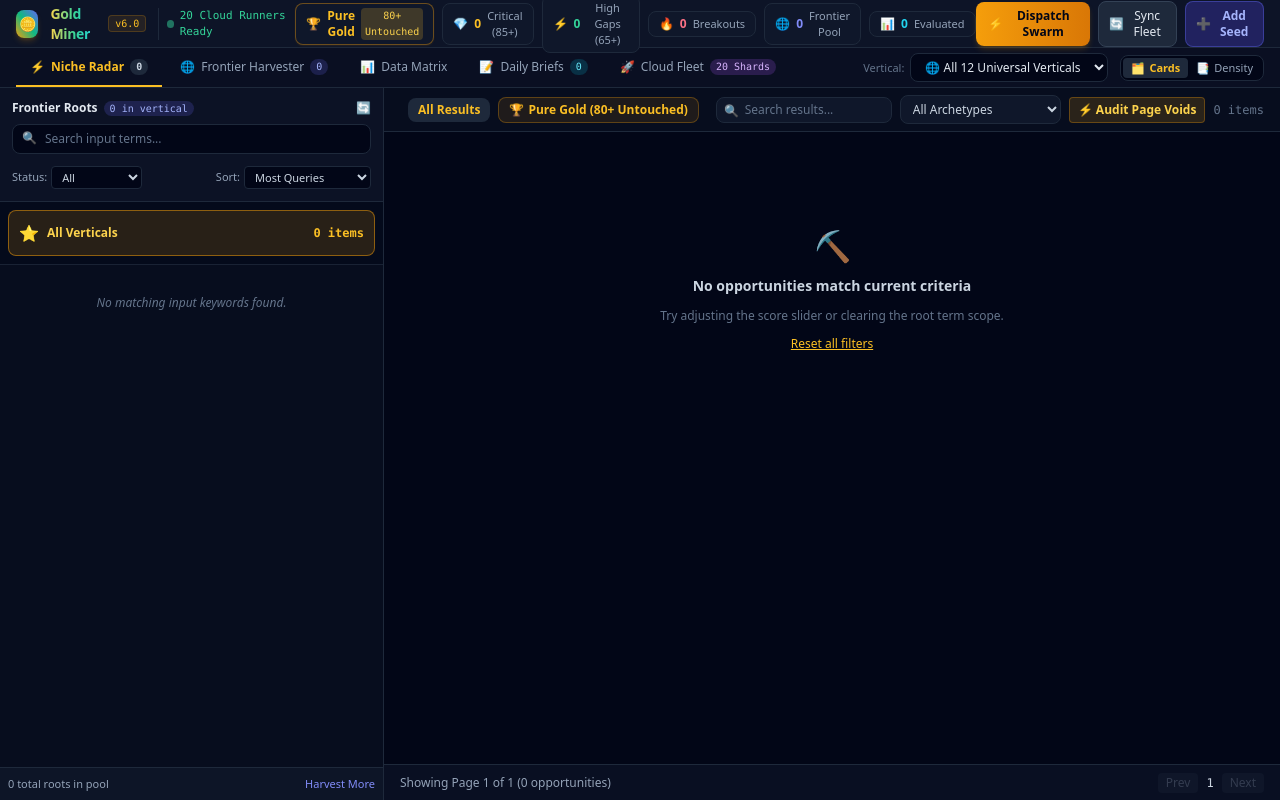
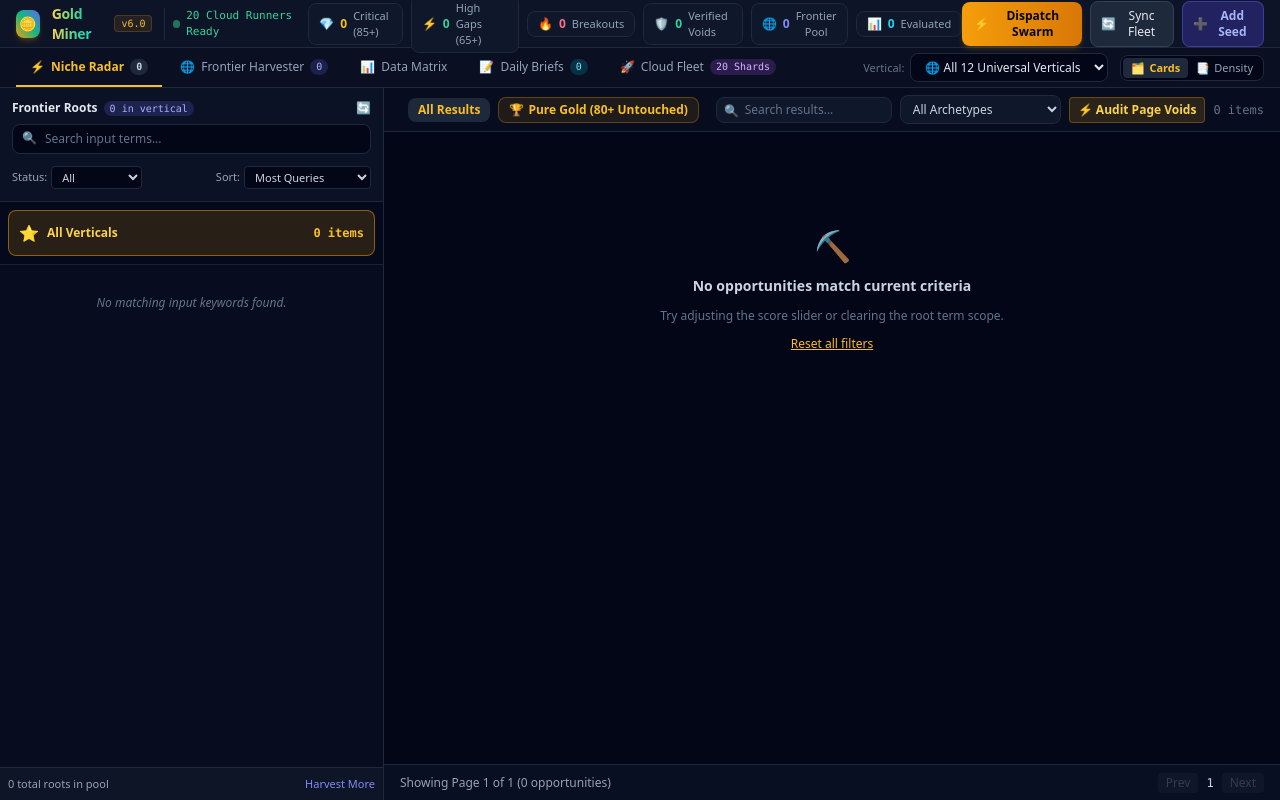
Before and after one commit to dadasadac6/data-stream-sync, a website: page ui/templates/index.html in a window 1280 px wide. Drawn offline with nearby package versions, Linux system fonts and the light colour scheme; no server answers.

Commit message:
fix(ui): eliminate duplicate header filter bar, add verified voids KPI, and enforce defense-in-depth NULL void guard

```diff
--- a/ui/templates/index.html
+++ b/ui/templates/index.html
@@ -67,48 +67,43 @@
     </div>
 
     <!-- Inline Compact KPI Pills (Clickable Filters!) -->
+    <!-- Header Summary KPI Metrics (Overview, no duplicate filter controls) -->
     <div class="hidden md:flex items-center space-x-2 text-xs">
-      <button @click="setQuickFilter('pure_gold')"
-              class="px-2.5 py-1 rounded-lg border transition flex items-center space-x-1.5 cursor-pointer shadow-sm shadow-amber-500/10"
-              :class="quickFilter === 'pure_gold' ? 'bg-gradient-to-r from-amber-500/30 to-amber-600/30 border-amber-400 text-amber-200 font-bold' : 'bg-slate-900 border-amber-500/40 text-amber-400 hover:border-amber-400'">
-        <span>🏆</span>
-        <span class="font-bold">Pure Gold</span>
-        <span class="text-[10px] px-1 py-0.2 rounded bg-amber-400/20 text-amber-300 font-mono">80+ Untouched</span>
-      </button>
-
-      <button @click="setQuickFilter('critical_85')"
-              class="px-2.5 py-1 rounded-lg border transition flex items-center space-x-1.5 cursor-pointer"
-              :class="quickFilter === 'critical_85' ? 'bg-amber-500/20 border-amber-500/50 text-amber-300' : 'bg-slate-900 border-slate-800 text-slate-300 hover:border-slate-700'">
+      <div class="px-2.5 py-1 rounded-lg bg-slate-900 border border-slate-800 text-slate-300 flex items-center space-x-1.5 shadow-sm">
         <span>💎</span>
         <span class="font-bold text-amber-400" x-text="stats.critical_gold || 0">0</span>
         <span class="text-[11px] text-slate-400">Critical (85+)</span>
-      </button>
+      </div>
 
-      <button @click="setQuickFilter('high_65')"
-              class="px-2.5 py-1 rounded-lg border transition flex items-center space-x-1.5 cursor-pointer"
-              :class="quickFilter === 'high_65' ? 'bg-emerald-500/20 border-emerald-500/50 text-emerald-300' : 'bg-slate-900 border-slate-800 text-slate-300 hover:border-slate-700'">
+      <div class="px-2.5 py-1 rounded-lg bg-slate-900 border border-slate-800 text-slate-300 flex items-center space-x-1.5 shadow-sm">
         <span>⚡</span>
         <span class="font-bold text-emerald-400" x-text="stats.high_opportunity || 0">0</span>
         <span class="text-[11px] text-slate-400">High Gaps (65+)</span>
-      </button>
+      </div>
 
-      <button @click="setQuickFilter('breakouts')"
-              class="px-2.5 py-1 rounded-lg border transition flex items-center space-x-1.5 cursor-pointer"
-              :class="quickFilter === 'breakouts' ? 'bg-rose-500/20 border-rose-500/50 text-rose-300' : 'bg-slate-900 border-slate-800 text-slate-300 hover:border-slate-700'">
+      <div class="px-2.5 py-1 rounded-lg bg-slate-900 border border-slate-800 text-slate-300 flex items-center space-x-1.5 shadow-sm">
         <span>🔥</span>
         <span class="font-bold text-rose-400" x-text="stats.breakouts || 0">0</span>
         <span class="text-[11px] text-slate-400">Breakouts</span>
-      </button>
+      </div>
+
+      <div class="px-2.5 py-1 rounded-lg bg-slate-900 border border-slate-800 text-slate-300 flex items-center space-x-1.5 shadow-sm"
+           title="Genuinely verified untouched search voids (0/10 exact title matches with confirmed SERP)">
+        <span>🛡️</span>
+        <span class="font-bold text-emerald-400" x-text="stats.verified_voids || 0">0</span>
+        <span class="text-[11px] text-slate-400">Verified Voids</span>
+      </div>
 
       <button @click="activeTab = 'frontier'"
               class="px-2.5 py-1 rounded-lg border transition flex items-center space-x-1.5 cursor-pointer"
-              :class="activeTab === 'frontier' ? 'bg-indigo-500/20 border-indigo-500/50 text-indigo-300' : 'bg-slate-900 border-slate-800 text-slate-300 hover:border-slate-700'">
+              :class="activeTab === 'frontier' ? 'bg-indigo-500/20 border-indigo-500/50 text-indigo-300' : 'bg-slate-900 border-slate-800 text-slate-300 hover:border-slate-700'"
+              title="View Frontier Root Discovery Queue">
         <span>🌐</span>
         <span class="font-bold text-indigo-400" x-text="stats.frontier_total || 0">0</span>
         <span class="text-[11px] text-slate-400">Frontier Pool</span>
       </button>
 
-      <div class="px-2.5 py-1 rounded-lg bg-slate-900 border border-slate-800 text-slate-300 flex items-center space-x-1.5">
+      <div class="px-2.5 py-1 rounded-lg bg-slate-900 border border-slate-800 text-slate-300 flex items-center space-x-1.5 shadow-sm">
         <span>📊</span>
         <span class="font-bold text-cyan-400" x-text="stats.total_queries || 0">0</span>
         <span class="text-[11px] text-slate-400">Evaluated</span>
```
Also changed, not shown: 3 other files.
